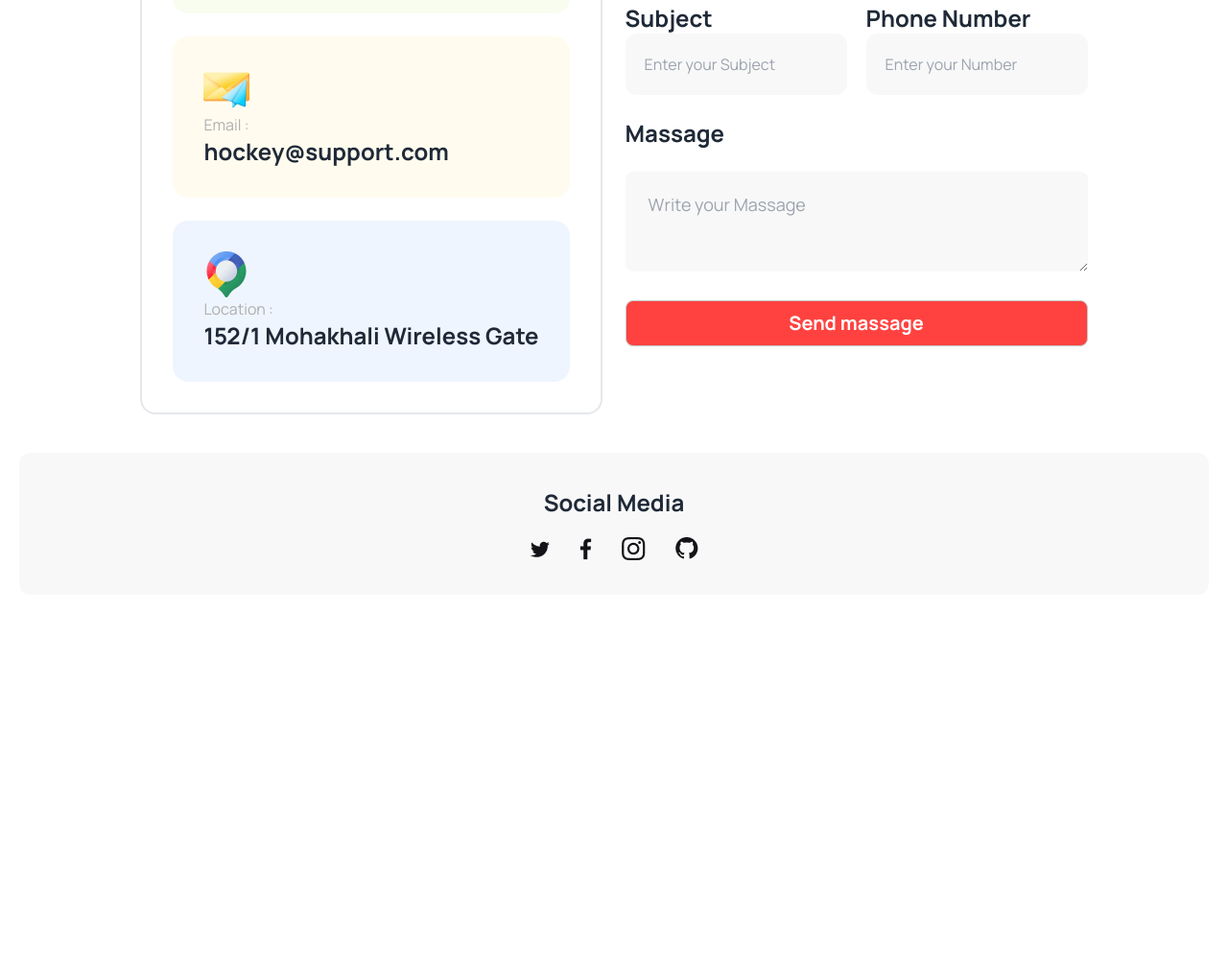
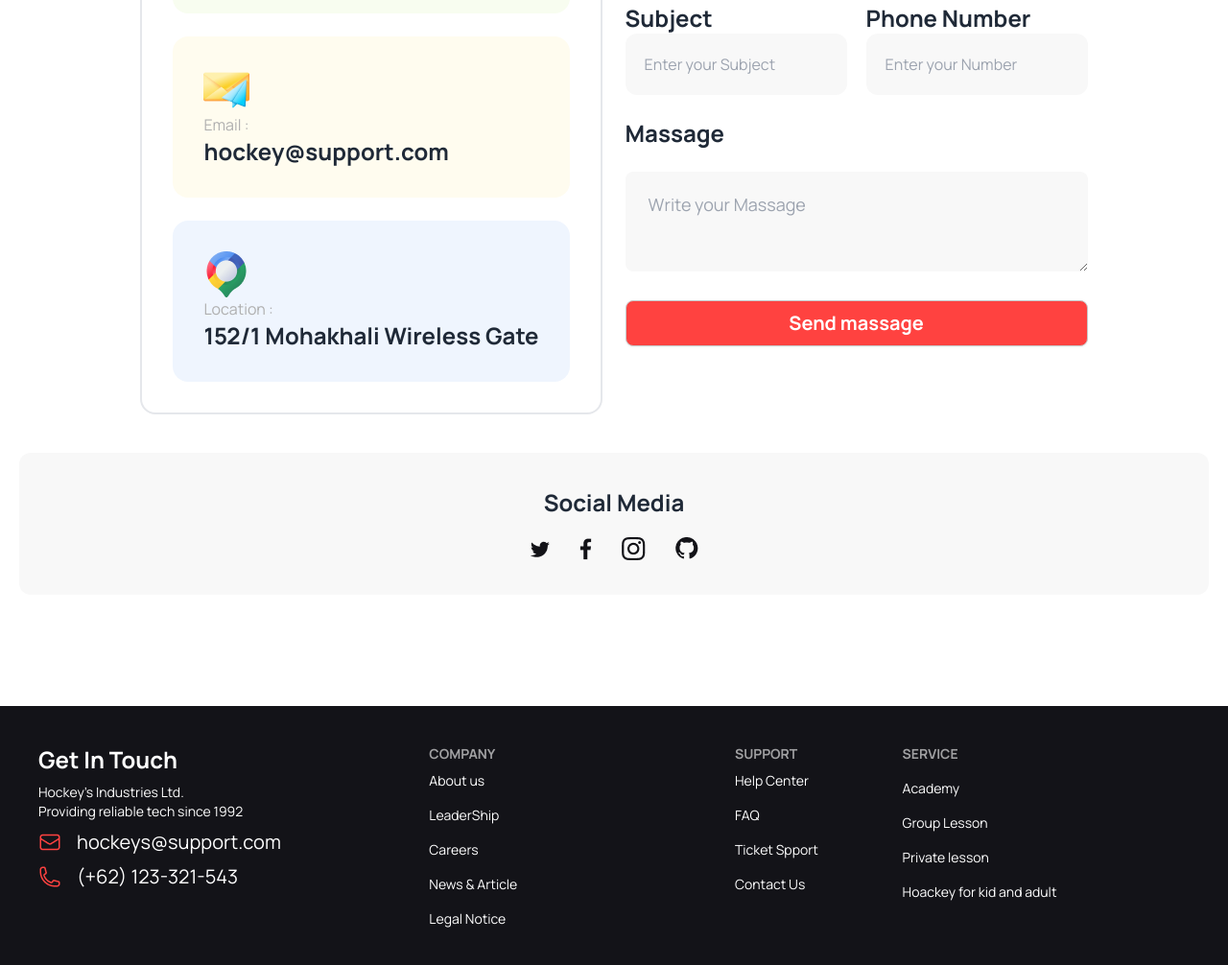
Before and after one commit to dxsumon/Assignment-03, a plain HTML site: page index.html in a window 1280 px wide. Shown: the part 4948-5954 px from the top of the page at 96% size. Before the commit the page ends 5684 px from the top, so only its background shows below. Drawn offline with nearby package versions, Linux system fonts and the light colour scheme.

Commit message:
Footer section added

```diff
--- a/index.html
+++ b/index.html
@@ -510,37 +510,89 @@
           <div class="flex flex-col lg:flex-row gap-5">
             <div class="flex-1">
               <h1 class="text-2xl font-bold ">Your Name</h1>
-              <input type="text" name="" class="p-5 w-full bg-[#f8f8f8] rounded-xl"placeholder="Enter your full name" id="">
+              <input type="text" name="" class="p-5 w-full bg-[#f8f8f8] rounded-xl" placeholder="Enter your full name"
+                id="">
             </div>
             <div class="flex-1">
               <h1 class="text-2xl font-bold ">Your Email</h1>
-              <input type="email" name="" class="p-5 w-full bg-[#f8f8f8] rounded-xl"placeholder="Enter your email" id="">
+              <input type="email" name="" class="p-5 w-full bg-[#f8f8f8] rounded-xl" placeholder="Enter your email"
+                id="">
             </div>
           </div>
           <!-- Second input -->
           <div class="flex flex-col lg:flex-row gap-5">
             <div class="flex-1">
               <h1 class="text-2xl font-bold ">Subject</h1>
-              <input type="text" name="" class="p-5 w-full bg-[#f8f8f8] rounded-xl"placeholder="Enter your Subject" id="">
+              <input type="text" name="" class="p-5 w-full bg-[#f8f8f8] rounded-xl" placeholder="Enter your Subject"
+                id="">
             </div>
             <div class="flex-1">
               <h1 class="text-2xl font-bold ">Phone Number</h1>
-              <input type="number" name="" class="p-5 w-full bg-[#f8f8f8] rounded-xl"placeholder="Enter your Number" id="">
+              <input type="number" name="" class="p-5 w-full bg-[#f8f8f8] rounded-xl" placeholder="Enter your Number"
+                id="">
             </div>
           </div>
           <h1 class="text-2xl font-bold ">Massage</h1>
-          <textarea placeholder="Write your Massage" class="flex-1 textarea textarea-bordered textarea-lg w-full bg-[#f8f8f8] border-none" ></textarea>
-          <button class="btn btn-active text-white font-bold text-[18px] lg:text-xl bg-primary-color w-full">Send massage</button>
+          <textarea placeholder="Write your Massage"
+            class="flex-1 textarea textarea-bordered textarea-lg w-full bg-[#f8f8f8] border-none"></textarea>
+          <button class="btn btn-active text-white font-bold text-[18px] lg:text-xl bg-primary-color w-full">Send
+            massage</button>
         </div>
       </div>
-      <div class="social-link bg-[#f8f8f8] grid justify-center items-center gap-5 text-center py-9 rounded-xl mt-10 mb-24">
+      <div
+        class="social-link bg-[#f8f8f8] grid justify-center items-center gap-5 text-center py-9 rounded-xl mt-10 mb-24">
         <h1 class="text-2xl font-bold ">Social Media</h1>
         <img class="cursor-pointer" src="./image/Social.png" alt="">
       </div>
     </section>
   </main>
-  <footer>
-
+  <footer class="footer p-10 bg-[#131318] text-white">
+    <aside class="flex flex-col items-center text-center lg:text-start justify-center lg:items-start w-full ">
+      <h1 class="text-2xl text-white font-bold text-center">Get In Touch</h1>
+      <p>Hockey's Industries Ltd.<br>Providing reliable tech since 1992</p>
+      <div class="flex justify-center items-center gap-4 ">
+        <img src="./image/massage-icon.png" alt="">
+      <h1 class="text-xl text-white ">hockeys@support.com</h1>
+      </div>
+      <div class="flex justify-center items-center gap-4">
+        <img src="./image/call icon.png" alt="">
+      <h2 class="text-xl text-white">(+62) 123-321-543</h2>
+      </div>
+    </aside>
+    <div class="flex justify-between w-full lg:gap-40">
+      <div class="flex-1">
+        <nav class="flex flex-col items-center text-center lg:text-start justify-center lg:items-start w-full ">
+          <h6 class="footer-title">Company</h6>
+          <ul class="space-y-4">
+            <li><a class="link link-hover">About us</a></li>
+            <li><a class="link link-hover">LeaderShip</a></li>
+            <li><a class="link link-hover">Careers</a></li>
+            <li><a class="link link-hover">News & Article</a></li>
+            <li><a class="link link-hover">Legal Notice</a></li>
+          </ul>
+        </nav>
+      </div>
+      <div class="flex-1">
+        <nav class="flex flex-col items-center text-center lg:text-start justify-center lg:items-start w-full ">
+          <h6 class="footer-title">Support</h6>
+          <ul class="space-y-4">
+            <li><a class="link link-hover">Help Center</a></li>
+            <li><a class="link link-hover">FAQ</a></li>
+            <li><a class="link link-hover">Ticket Spport</a></li>
+            <li><a class="link link-hover">Contact Us</a></li>
+          </ul>
+        </nav>
+      </div>
+    </div>
+    <nav class="flex flex-col items-center text-center lg:text-start justify-center lg:items-start w-full ">
+      <h6 class="footer-title">Service</h6>
+      <ul class="space-y-4">
+        <li><a class="link link-hover">Academy</a></li>
+        <li><a class="link link-hover">Group Lesson</a></li>
+        <li><a class="link link-hover">Private lesson</a></li>
+        <li><a class="link link-hover">Hoackey for kid and adult</a></li>
+      </ul>
+    </nav>
   </footer>
 </body>
 
```
Also changed, not shown: image/call icon.png (added), image/massage-icon.png (added).
